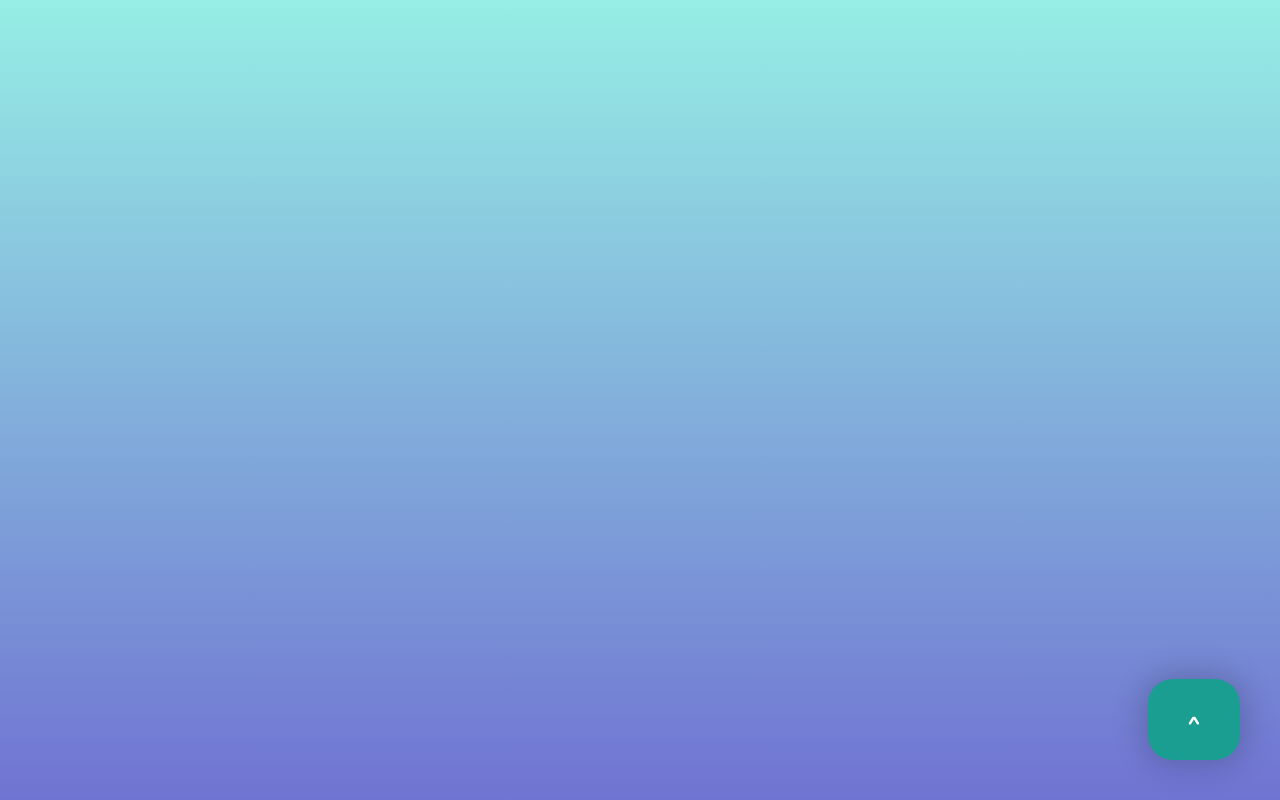
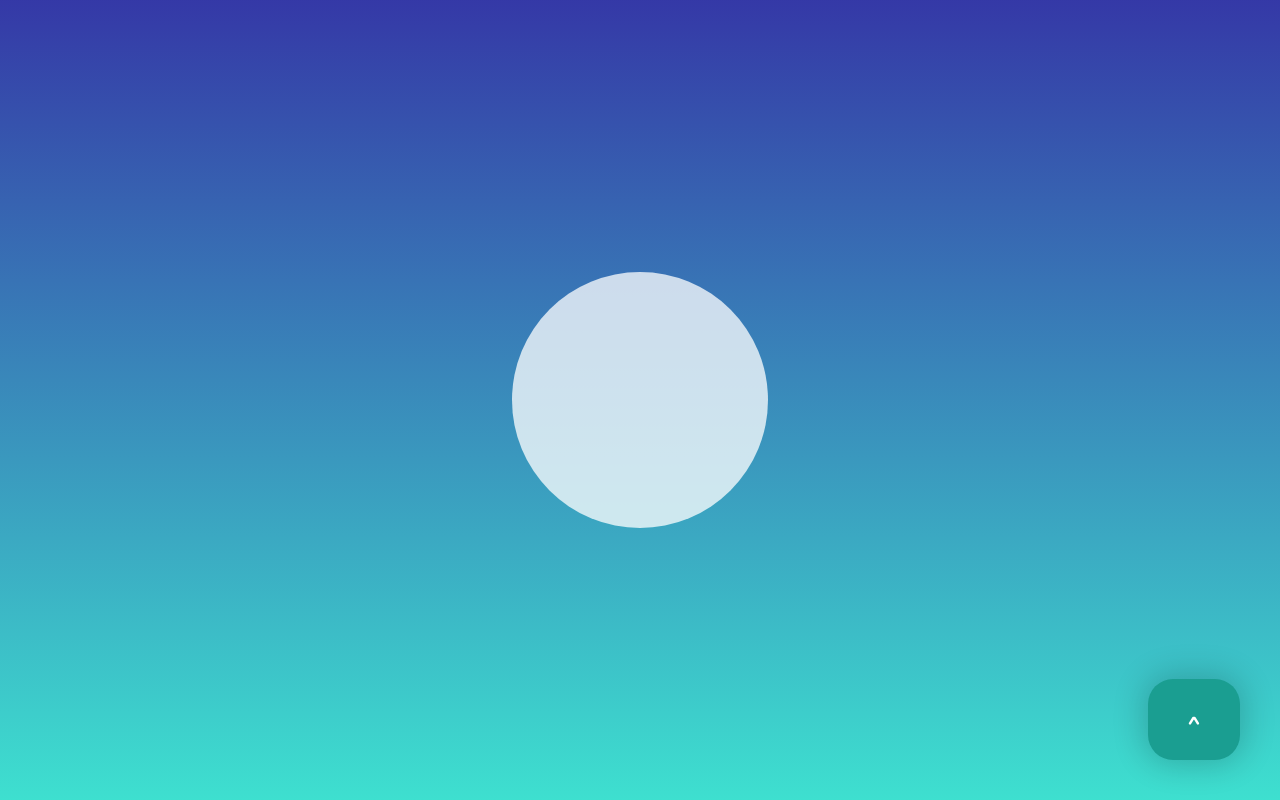
Before and after one commit to natanielf/TritonHacks-2021, a plain HTML site: page index.html in a window 1280 px wide. Both pictures are taken after a click on the link "start here!". Shown: the part 2402-3202 px from the top of the page. Drawn offline with Linux system fonts and the light colour scheme.

Commit message:
Homepage updates
- Added breathing-indicator divs

```diff
--- a/assets/css/main.css
+++ b/assets/css/main.css
@@ -148,17 +148,43 @@ h1::before {
 }
 
 #app {
+  margin: 0;
   height: 0;
+  display: none;
 }
 
 #app:target {
   width: 100%;
   height: 100vh;
+  display: grid;
+  place-items: center;
   background: linear-gradient(
     to top,
-    var(--clr-accent1-default),
-    var(--clr-main-light)
+    var(--clr-main-default),
+    var(--clr-accent1-dark)
   );
+}
+
+.breathing-indicator-core,
+.breathing-indicator-outer {
+  border-radius: 50%;
+  display: hidden;
+}
+
+#app:target .breathing-indicator-core {
+  display: block;
+  background-color: red;
+  --core-diameter: 50vw;
+  width: var(--core-diameter);
+  height: var(--core-diameter);
+}
+
+#app:target .breathing-indicator-outer {
+  display: block;
+  background-color: var(--clr-text-transparent);
+  --outer-diameter: 20vw;
+  width: var(--outer-diameter);
+  height: var(--outer-diameter);
 }
 
 /* Chromium scrollbar styling */
--- a/index.html
+++ b/index.html
@@ -9,13 +9,13 @@
   </head>
   <body>
     <main>
-      <div class="navbar">
-      <nav id="top">
-        <a href="#welcome">welcome</a>
-        <a href="#about">about</a>
-        <a href="#start">let's get started</a>
-      </nav>
-    </div>
+      <div class="navbar" id="top">
+        <nav>
+          <a href="#welcome">welcome</a>
+          <a href="#about">about</a>
+          <a href="#start">let's get started</a>
+        </nav>
+      </div>
       <section class="section1" id="welcome">
         <div class="container">
           <h1>welcome to exhale</h1>
@@ -47,6 +47,11 @@
       </section>
     </main>
     <a class="scroll-to-top-button" href="#top">^</a>
-    <div id="app"></div>
+    <div id="app">
+      <div class="breathing-indicator">
+        <div class="breating-indicator-core"></div>
+        <div class="breathing-indicator-outer"></div>
+      </div>
+    </div>
   </body>
 </html>
```
Also changed, not shown: 1 other file.
